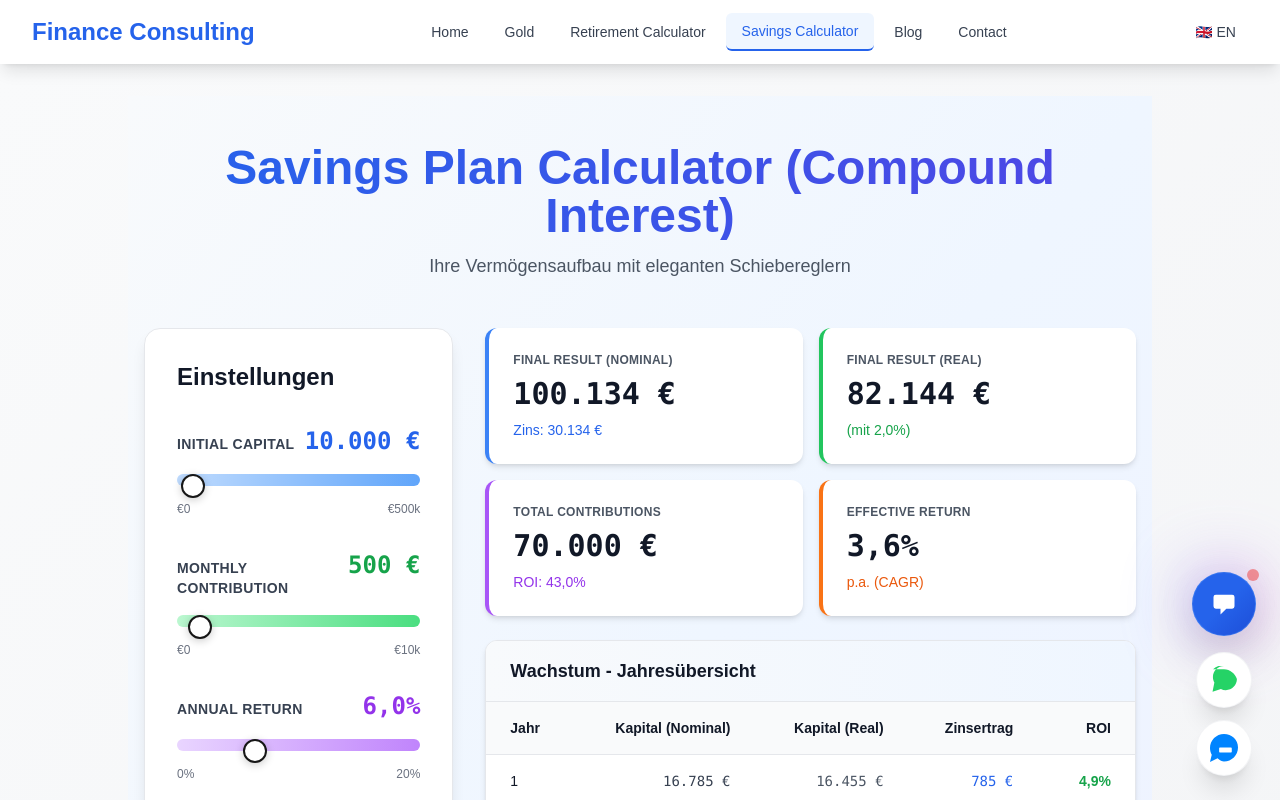
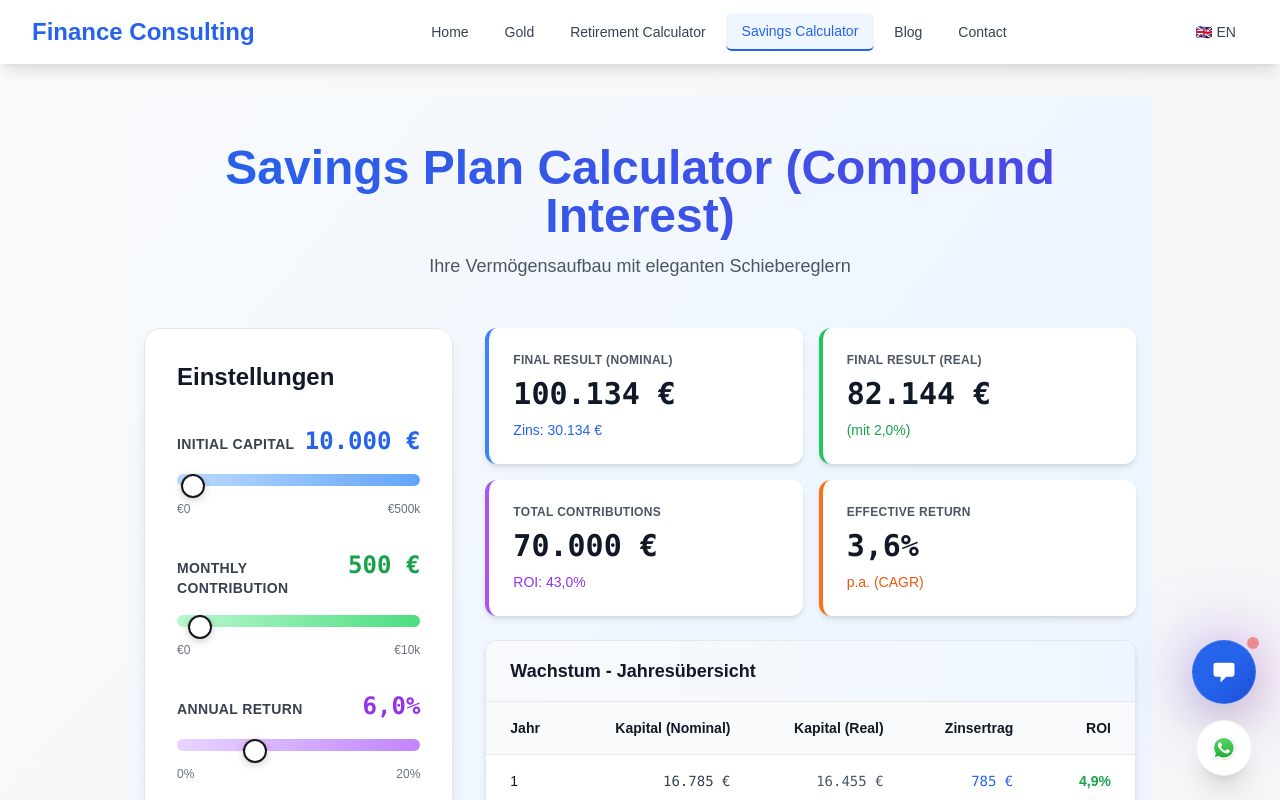
Before and after one commit to quocvietphung/document-intelligence-lab, a Next.js app: page /en/sparrechner in a window 1280 px wide. Both pictures are taken after a click on the button 1213 px from the left and 66 px from the top of the page. Shown: the top 800 px of the page. Built offline with nearby package versions, Linux system fonts and the light colour scheme.

Commit message:
refactor: optimize response parameters and enhance ChatWindow styles for improved performance and user experience

```diff
--- a/components/chatbot/ChatWindow.tsx
+++ b/components/chatbot/ChatWindow.tsx
@@ -207,8 +207,7 @@ export default function ChatWindow({ isMinimized, onToggleMinimize }: ChatWindow
                     </div>
                 </button>
 
-                {/* Quick Contact Buttons */}
-                <div className="flex flex-col gap-3">
+                {/* Quick Contact Button */}
                 {/* WhatsApp Button */}
                 <a
                     href="https://wa.me/491777884553?text=Xin%20chào%20Jenny,%20tôi%20muốn%20tư%20vấn%20về%20tài%20chính"
@@ -217,36 +216,19 @@ export default function ChatWindow({ isMinimized, onToggleMinimize }: ChatWindow
                     className="group relative w-14 h-14 rounded-full bg-white shadow-xl hover:shadow-2xl transition-all duration-300 group-hover:scale-110 flex items-center justify-center border border-gray-200/50 hover:border-gray-300 backdrop-blur-md"
                     title="WhatsApp"
                 >
-                        {/* WhatsApp official icon */}
-                        <svg className="w-7 h-7 relative z-10" fill="currentColor" viewBox="0 0 24 24">
-                            <path d="M17.472 14.382c-.297-.149-1.758-.867-2.03-.967-.272-.099-.471-.148-.67.15-.197.297-.767.966-.94 1.164-.173.199-.347.223-.644.075-.297-.15-1.255-.463-2.39-1.475-.883-.788-1.48-1.761-1.653-2.059-.173-.297-.018-.458.13-.606.134-.133.298-.347.446-.52.149-.174.198-.298.298-.497.099-.198.05-.371-.025-.52-.075-.149-.669-1.612-.916-2.207-.242-.579-.487-.5-.67-.51-.173-.008-.371-.01-.57-.01-.198 0-.52.074-.792.372-.272.297-1.04 1.016-1.04 2.479 0 1.462 1.065 2.875 1.213 3.074.149.198 2.096 3.2 5.076 4.487.709.306 1.262.489 1.694.625.712.227 1.36.195 1.871.118.571-.085 1.758-.719 2.006-1.413.248-.694.248-1.289.173-1.413-.074-.124-.272-.198-.57-.347m-5.421-7.403h-.004a5.505 5.505 0 0 0-5.5 5.515c0 3.048 2.468 5.573 5.466 5.573h.004c3.022 0 5.5-2.525 5.5-5.517 0-1.54-.635-3.051-1.746-4.15-1.112-1.1-2.588-1.703-4.22-1.721M2.604 2.862A10.07 10.07 0 0 1 12.004 0C6.719 0 2.5 4.22 2.5 9.506c0 1.659.429 3.268 1.234 4.649L2.167 21.995l7.168-2.333c1.295.707 2.759 1.08 4.234 1.08 5.285 0 9.503-4.22 9.503-9.506C21.507 6.718 17.29 2.862 12.004 2.862" fill="#25D366" />
-                        </svg>
+                    <Image
+                        src="/whatsapp.svg"
+                        alt="WhatsApp"
+                        width={28}
+                        height={28}
+                        className="relative z-10"
+                    />
                     <div className="absolute -top-12 left-1/2 -translate-x-1/2 opacity-0 group-hover:opacity-100 transition-opacity duration-300 pointer-events-none">
                         <div className="bg-gray-900 text-white text-xs font-semibold py-1 px-2 rounded-lg whitespace-nowrap">
                             WhatsApp
                         </div>
                     </div>
                 </a>
-
-                    {/* Zalo Button */}
-                    <a
-                        href="https://zalo.me/84917788553"
-                        target="_blank"
-                        rel="noopener noreferrer"
-                        className="group relative w-14 h-14 rounded-full bg-white shadow-xl hover:shadow-2xl transition-all duration-300 group-hover:scale-110 flex items-center justify-center border border-gray-200/50 hover:border-gray-300 backdrop-blur-md"
-                        title="Zalo"
-                    >
-                        {/* Zalo official icon */}
-                        <svg className="w-7 h-7 relative z-10" fill="#0084FF" viewBox="0 0 24 24">
-                            <path d="M12 0C5.373 0 0 5.373 0 12c0 2.05.532 4.02 1.504 5.738L0 24l6.459-3.187C8.704 22.766 10.308 23.5 12 23.5c6.627 0 12-5.373 12-12S18.627 0 12 0zm5.833 15.833h-9.166c-.459 0-.834-.375-.834-.833v-2.5c0-.459.375-.833.834-.833h9.166c.459 0 .834.375.834.833v2.5c0 .458-.375.833-.834.833z" />
-                        </svg>
-                        <div className="absolute -top-12 left-1/2 -translate-x-1/2 opacity-0 group-hover:opacity-100 transition-opacity duration-300 pointer-events-none">
-                            <div className="bg-gray-900 text-white text-xs font-semibold py-1 px-2 rounded-lg whitespace-nowrap">
-                                Zalo
-                            </div>
-                        </div>
-                    </a>
-                </div>
             </div>
         );
     }
```
Also changed, not shown: public/whatsapp.svg (added). Lines whose indentation alone changed are shown as unchanged.
